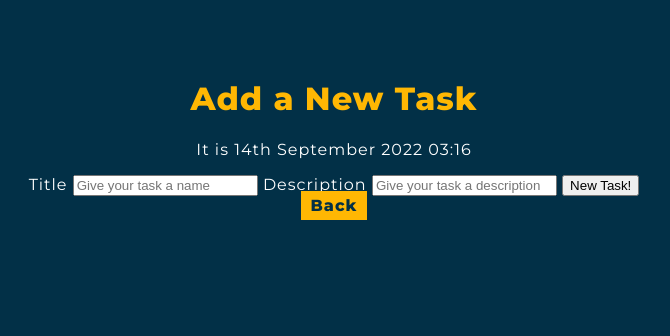
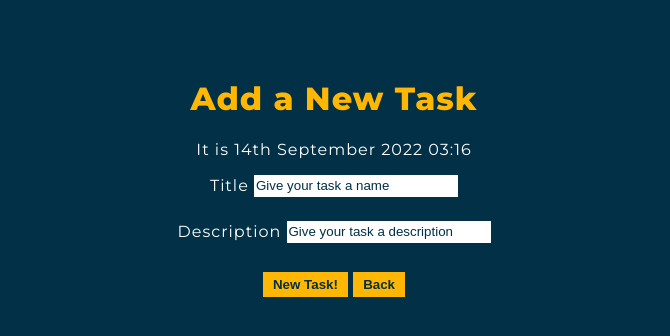
Before and after one commit to aliccciao/tugas-1-pbp, a Django app: template todolist/templates/create_task.html in a window 1280 px wide. Shown: the top 336 px of the page, without its empty margins (306-976 px from the left). Run offline with Django 3.2, Linux system fonts and the light colour scheme; the template is opened without the code that fills it, so the values that code supplies are empty.

Commit message:
Bonus & updating templates

```diff
--- a/todolist/models.py
+++ b/todolist/models.py
@@ -6,3 +6,4 @@ class Task(models.Model):
     date = models.DateField()
     title = models.CharField(max_length = 255)
     description = models.TextField()
+    is_finished = models.BooleanField()
--- a/todolist/templates/create_task.html
+++ b/todolist/templates/create_task.html
@@ -41,16 +41,34 @@
       border: 2px solid #fb8500;
     }
 
-    #header {
-      font-weight: 800;
+    .form {
+      margin-top: 5px;
     }
 
-    a {
+    #input {
+      outline: none;
+      border: 0px;
+      height: 20px;
+      width: 200px;
+    }
+
+    #input::placeholder {
+      color: #023047;
+      opacity: 1; /* Firefox */
+    }
+
+    .buttons {
+      margin: 0px 5px;
+    }
+
+    button {
       font-weight: 800;
       padding: 5px 10px;
       background-color: #ffb703;
       color: #023047;
       text-decoration: none;
+      border: 0px;
+      margin-top: 10px;
     }
   </style>
 
@@ -61,16 +79,25 @@
 
     <form method="POST" action="">
         {% csrf_token %}
-        <label for="title">Title</label>
-        <input type="text" name="title" placeholder="Give your task a name">
+        <div class = "form">
+          <label for="title">Title</label>
+          <input id = "input" type="text" name="title" placeholder="Give your task a name">
+        </div>
 
-        <label for="description">Description</label>
-        <input type="text" name="description" placeholder="Give your task a description">
+        <br>
 
-        <button id = "button" type="submit">New Task!</button>
+        <div class = "form">
+          <label for="description">Description</label>
+          <input id = "input" type="text" name="description" placeholder="Give your task a description">
+        </div>
+
+        <br>
+
+        <div class = "buttons">
+          <button id = "button" type="submit">New Task!</button>
+          <button id = "button" href="{% url 'todolist:show_todolist' %}">Back</button>
+        </div>
     </form>
-
-    <a id = "button" href="{% url 'todolist:show_todolist' %}">Back</a>
 
     {% if messages %}
         <ul>
--- a/todolist/templates/login.html
+++ b/todolist/templates/login.html
@@ -30,10 +30,10 @@
     }
 
     .form-control {
-      background-color: #8ECAE6;
-      color: #023047;
       outline: none;
       border: 0px;
+      height: 20px;
+      width: 200px;
     }
 
     .login_btn {
@@ -87,7 +87,7 @@
         </ul>
     {% endif %}
 
-    <p>Belum mempunyai akun? <a href="{% url 'todolist:register' %}">Buat Akun</a></p>
+    <p>Don't have an account? Sign in <a href="{% url 'todolist:register' %}">here.</a></p>
 
 </div>
 
--- a/todolist/urls.py
+++ b/todolist/urls.py
@@ -1,5 +1,5 @@
 from django.urls import path
-from todolist.views import show_todolist, register, login_user, logout_user, create_task
+from todolist.views import show_todolist, register, login_user, logout_user, create_task, update, delete
 
 app_name = 'todolist'
 
@@ -8,5 +8,7 @@ urlpatterns = [
     path('register/', register, name = 'register'),
     path('login/', login_user, name = 'login'),
     path('logout/', logout_user, name = 'logout'),
-    path('create-task/', create_task, name = 'create_task')
+    path('create-task/', create_task, name = 'create_task'),
+    path('update/<int:id>', update, name = 'update'),
+    path('delete/<int:id>', delete, name = 'delete')
 ]
```
Also changed, not shown: todolist/templates/register.html (+14 -20 lines), todolist/templates/todolist.html (+17 -3 lines), todolist/views.py (+20 -1 lines), todolist/migrations/0005_task_is_finished.py (added), todolist/migrations/0006_alter_task_is_finished.py (added).
